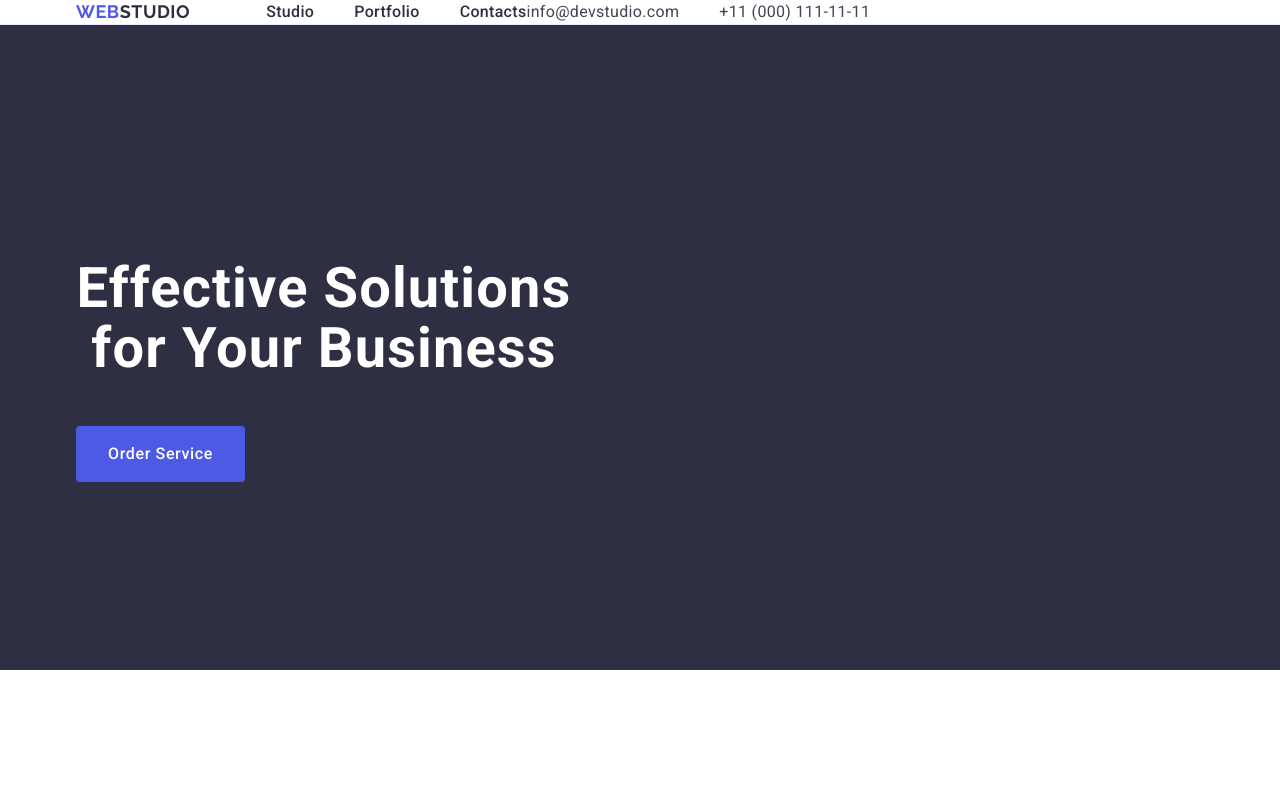
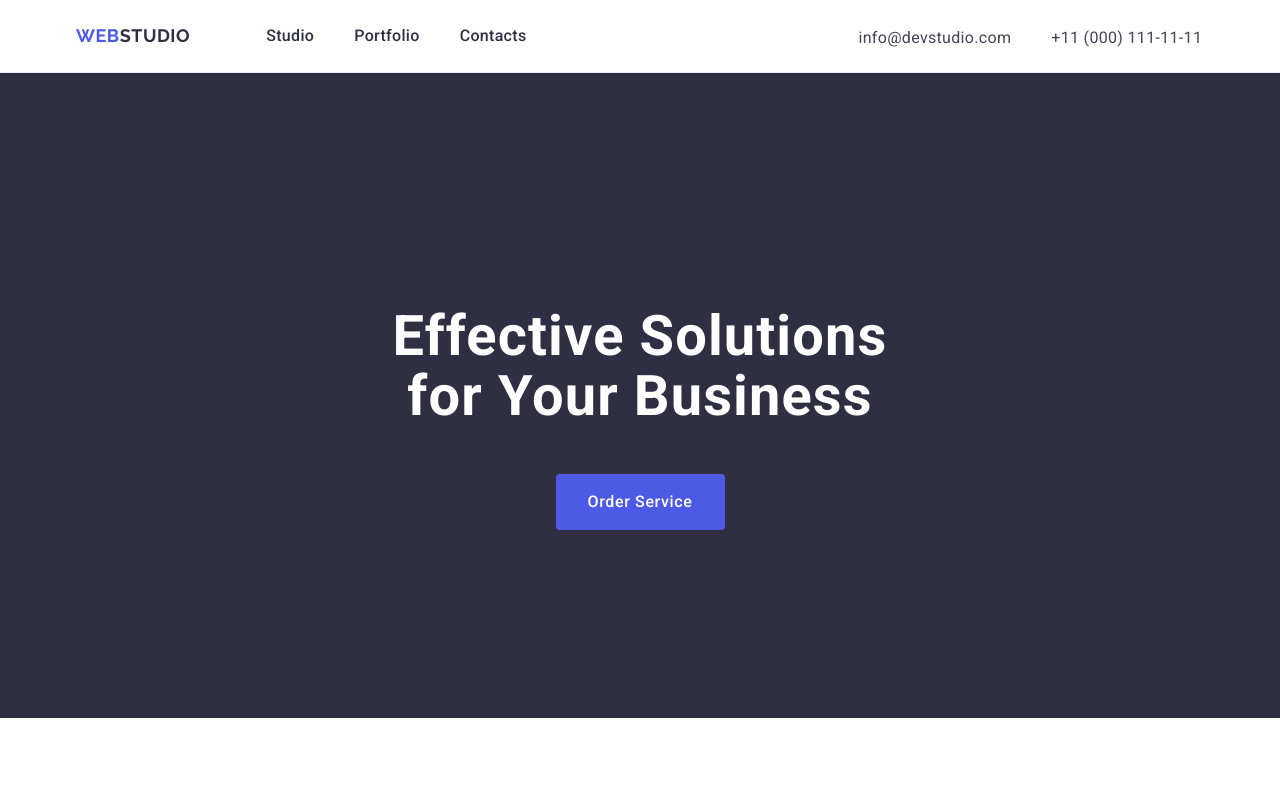
Before and after one commit to MaDeR04eK/goit-markup-hw-03, a plain HTML site: page index.html in a window 1280 px wide. Shown: the top 786 px of the page. Drawn offline with nearby package versions, Linux system fonts and the light colour scheme.

Commit message:
correct header and section-main

```diff
--- a/css/style.css
+++ b/css/style.css
@@ -33,6 +33,7 @@ img {
 
 .header-container.container {
     display: flex;
+    height: 72px;
 }
 
 .container{
@@ -53,7 +54,7 @@ img {
     letter-spacing: 0.03em;
     text-transform: uppercase;
     color: #4d5ae5;
-    margin-right: 76px
+    margin-right: 76px;
 }
 
 .span-studio {
@@ -89,6 +90,9 @@ gap: 40px;
 .site-contacts {
     display: flex;
     gap: 40px;
+    margin-top: 25.5px;
+    margin-left: 332px;
+    line-height: 1.5;
 }
 
 .tel-mail{
@@ -118,6 +122,9 @@ color: var(--hover-focus);
     letter-spacing: 0.02em;
     color: var(--main-color-light);
     max-width: 496px;
+    flex-shrink: 0;
+    margin-left: auto;
+    margin-right: auto;
 }
 
 .button-primary{
@@ -136,6 +143,8 @@ color: var(--hover-focus);
     background-color: #4d5ae5;
     border-radius: 4px;
     cursor: pointer;
+    margin-left: auto;
+    margin-right: auto;
 }
 
 .button-primary:hover{
```
